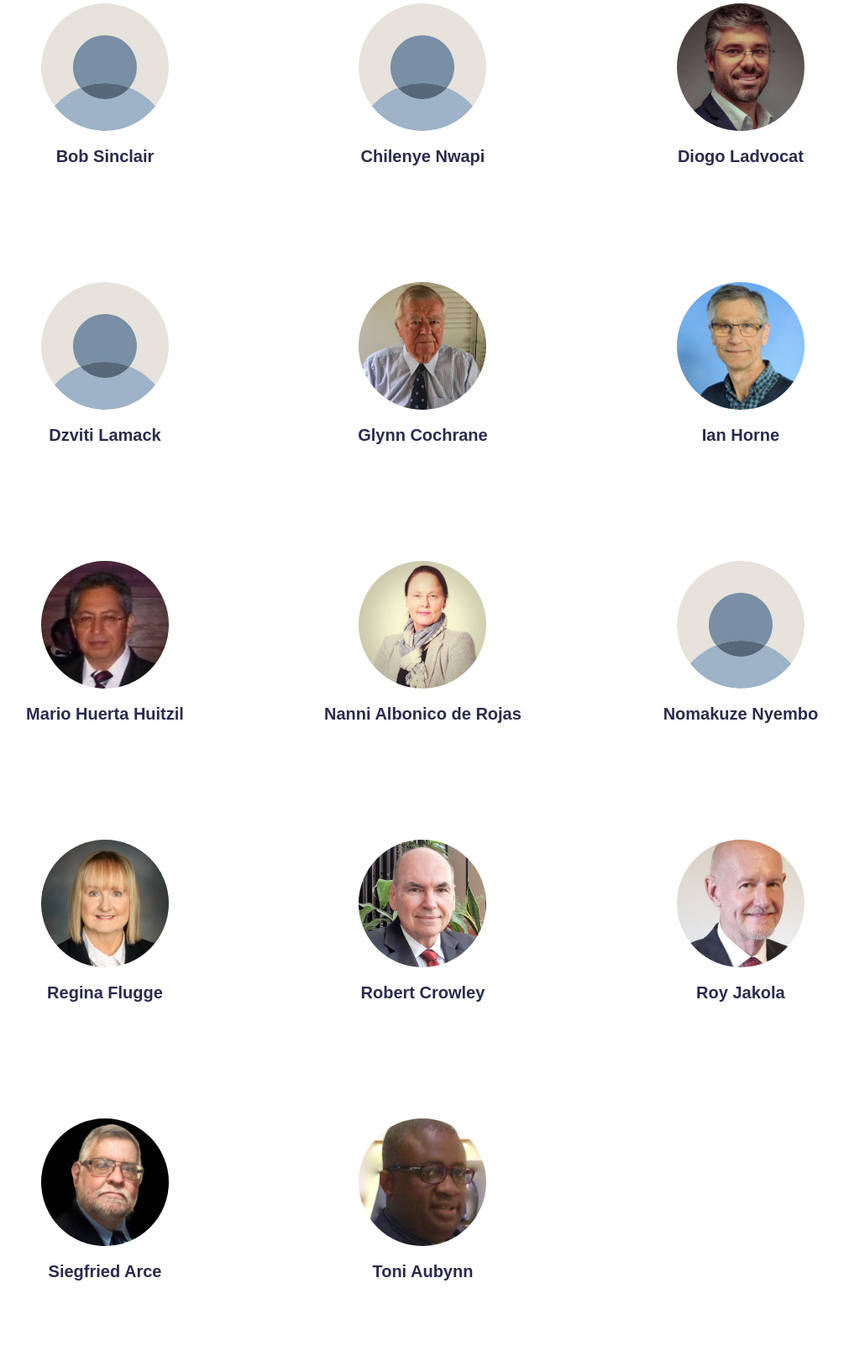
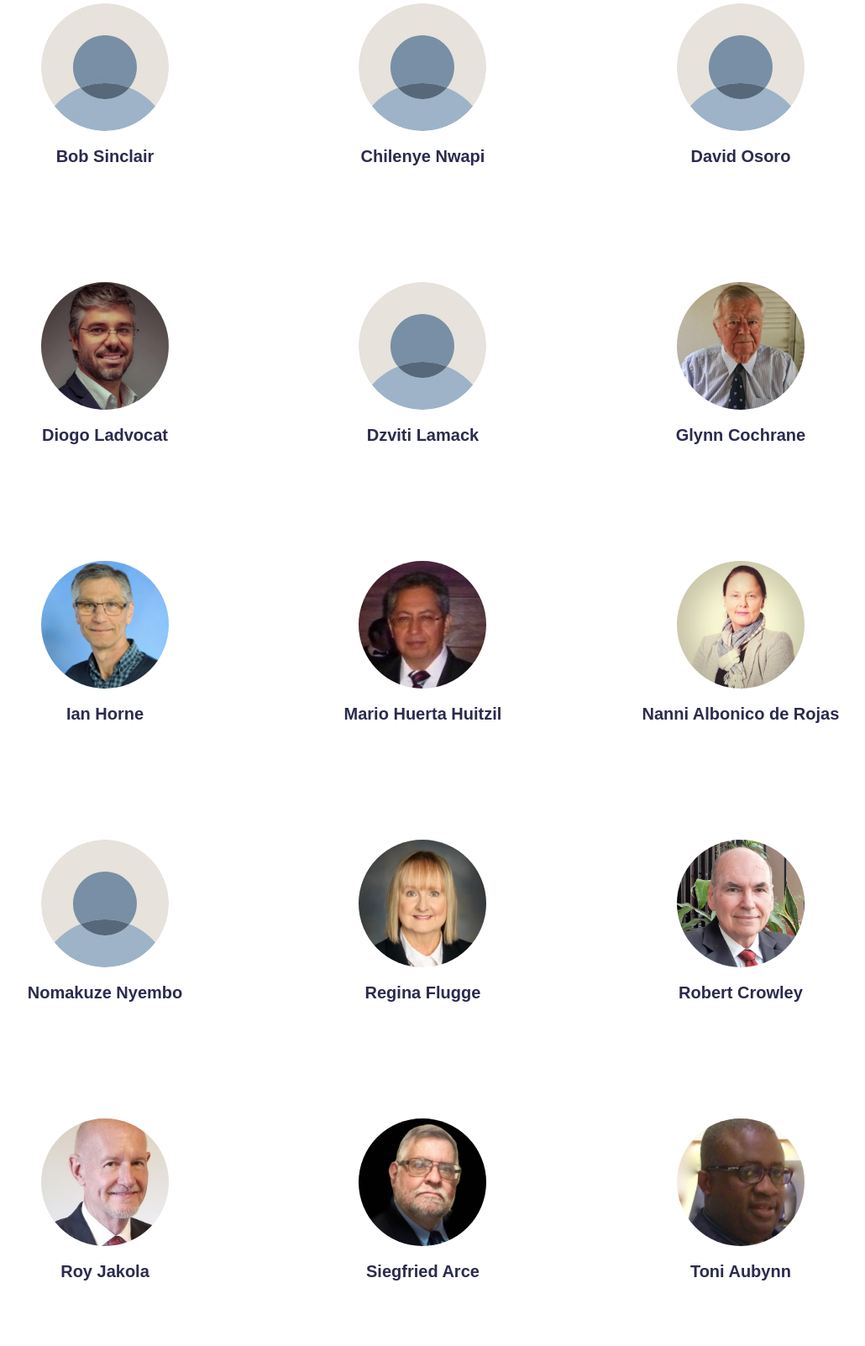
Before and after one commit to cms11/gmsu, a plain HTML site: page index.html in a window 1280 px wide. Shown: the part 1360-2963 px from the top of the page at 84% size, without its empty margins (135-1165 px from the left). Drawn offline with Linux system fonts and the light colour scheme; a web font is replaced by a local one.

Commit message:
Update index.html

```diff
--- a/index.html
+++ b/index.html
@@ -115,9 +115,9 @@
 
                         <!-- Card -->
                         <div class="card first">
-                            <a href="https://www.linkedin.com/in/diogolnc"><img style="max-height:152px;" src="images/diogo.jpg" alt="..." class="rounded-circle mb-3"></a>
+                            <a href="#"><img style="max-height:152px;" src="nopic.jpg" alt="..." class="rounded-circle mb-3"></a>
                             <div class="card-body">
-                                <h5 class="card-title">Diogo Ladvocat</h5>
+                                <h5 class="card-title">David Osoro</h5>
                             </div>
                         </div>
                         <!-- end of card -->
@@ -127,6 +127,16 @@
 
                 <div class="row">
                     <div class="col-lg-12">
+
+                        <!-- Card -->
+                        <div class="card first">
+                            <a href="https://www.linkedin.com/in/diogolnc"><img style="max-height:152px;" src="images/diogo.jpg" alt="..." class="rounded-circle mb-3"></a>
+                            <div class="card-body">
+                                <h5 class="card-title">Diogo Ladvocat</h5>
+                            </div>
+                        </div>
+                        <!-- end of card -->
+
                         <!-- Card -->
                         <div class="card first">
                             <a href="https://www.linkedin.com/in/lamack-d-14880736"><img style="max-height:152px;" src="nopic.jpg" alt="..." class="rounded-circle mb-3"></a>
@@ -145,6 +155,12 @@
                         </div>
                         <!-- end of card -->
 
+                    </div> <!-- end of col -->
+                </div> <!-- end of row -->
+
+                <div class="row">
+                    <div class="col-lg-12">
+
                         <!-- Card -->
                         <div class="card first">
                             <a href="https://www.linkedin.com/in/ian-horne-b9196363"><img style="max-height:152px;" src="images/ianhorne.jpg" alt="..." class="rounded-circle mb-3"></a>
@@ -154,11 +170,6 @@
                         </div>
                         <!-- end of card -->
 
-                    </div> <!-- end of col -->
-                </div> <!-- end of row -->
-
-                <div class="row">
-                    <div class="col-lg-12">
                         <!-- Card -->
                         <div class="card first">
                             <a href="https://www.linkedin.com/in/mario-huerta-huitzil/"><img style="max-height:152px;" src="images/mario.jpg" alt="..." class="rounded-circle mb-3"></a>
@@ -177,6 +188,11 @@
                         </div>
                         <!-- end of card -->
 
+                    </div> <!-- end of col -->
+                </div> <!-- end of row -->
+
+                <div class="row">
+                    <div class="col-lg-12">
                         <!-- Card -->
                         <div class="card first">
                             <a href="https://www.linkedin.com/in/dr-nomakuze-nyembo-dba-67903818"><img style="max-height:152px;" src="nopic.jpg" alt="..." class="rounded-circle mb-3"></a>
@@ -186,11 +202,6 @@
                         </div>
                         <!-- end of card -->
 
-                    </div> <!-- end of col -->
-                </div> <!-- end of row -->
-
-                <div class="row">
-                    <div class="col-lg-12">
                         <!-- Card -->
                         <div class="card first">
                             <a href="https://www.linkedin.com/in/reginaflugge"><img style="max-height:152px;" src="images/regina.jpg" alt="..." class="rounded-circle mb-3"></a>
@@ -209,6 +220,11 @@
                         </div>
                         <!-- end of card -->
 
+                    </div> <!-- end of col -->
+                </div> <!-- end of row -->
+
+                <div class="row">
+                    <div class="col-lg-12">
                         <!-- Card -->
                         <div class="card first">
                             <a href="https://www.linkedin.com/in/royjakola"><img style="max-height:152px;" src="images/roy.jpg" alt="..." class="rounded-circle mb-3"></a>
@@ -218,11 +234,6 @@
                         </div>
                         <!-- end of card -->
 
-                    </div> <!-- end of col -->
-                </div> <!-- end of row -->
-
-                <div class="row">
-                    <div class="col-lg-12">
                         <!-- Card -->
                         <div class="card first">
                             <a href="https://www.linkedin.com/in/siegfried-arce-helberg-a2a95a35"><img style="max-height:152px;" src="images/siegfried.jpg" alt="..." class="rounded-circle mb-3"></a>
@@ -260,7 +271,7 @@
                 <div class="row">
                     <div class="col-lg-12">
 
-                        <a href="https://www.linkedin.com/company/global-mining-sustainability" class="btn-solid-lg text-center">Follow us on LinkedIn</a>
+                        <a href="https://www.linkedin.com/company/global-mining-sustainability" class="btn-solid-lg text-center">Follow us</a>
 
                     </div> <!-- end of col -->
                 </div> <!-- end of row -->
@@ -273,7 +284,7 @@
             <div class="container">
                 <div class="row">
                     <div class="col-lg-12">
-                        <p class="p-small mt-1">Copyright © Global Mining Sustainability</p>
+                        <p class="p-small" style="margin-top:1rem;">Copyright © Global Mining Sustainability</p>
                     </div> <!-- end of col -->
                 </div> <!-- enf of row -->
             </div> <!-- end of container -->
```
